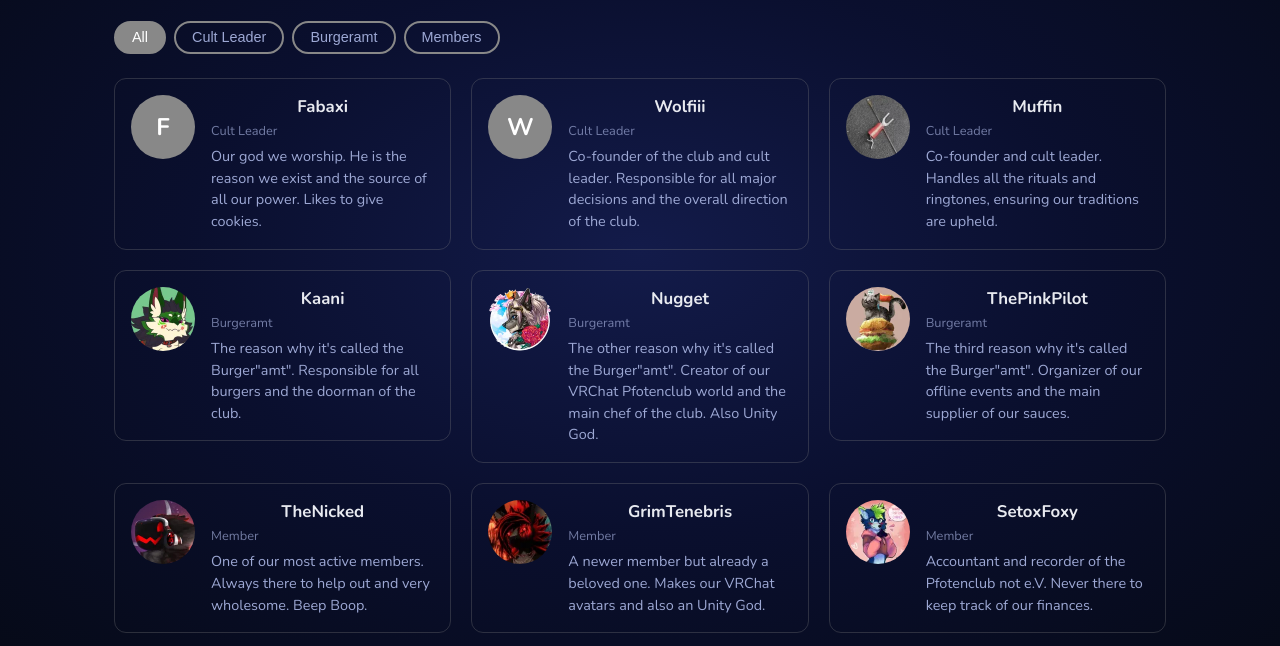
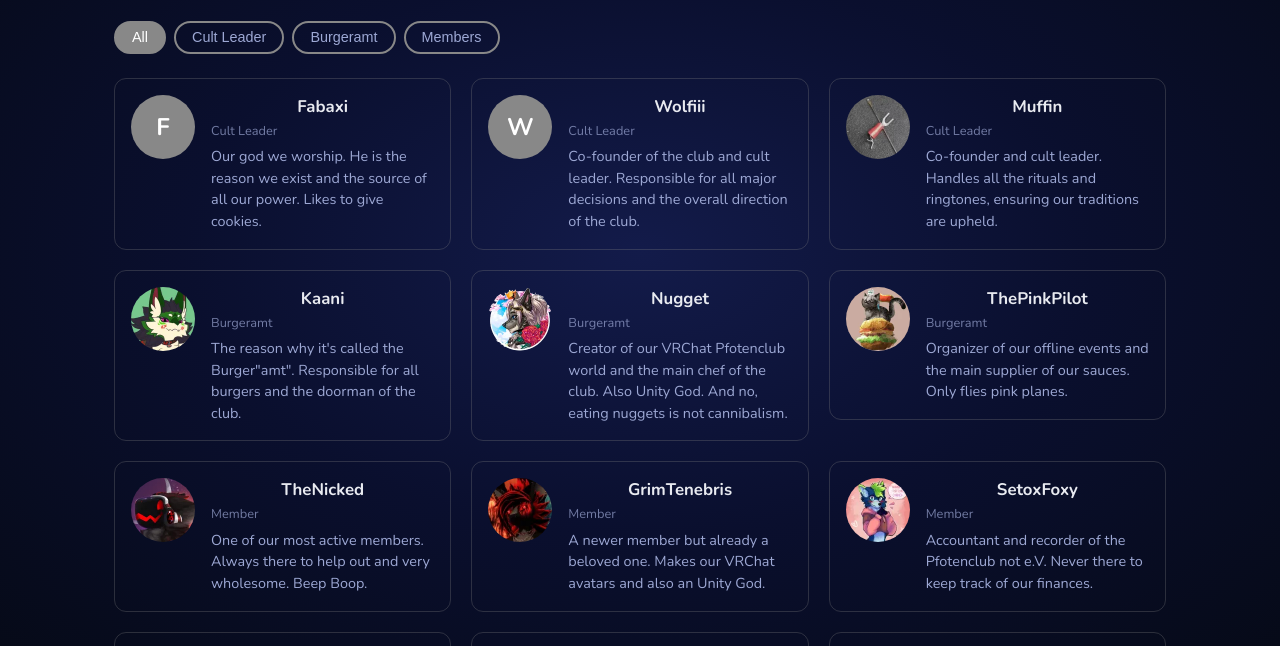
Before and after one commit to Pfotenclub/website, an Astro site: page /members in a window 1280 px wide. Shown: the part 149-795 px from the top of the page. Built offline with nearby package versions, Linux system fonts and the light colour scheme; Astro itself is replaced by a stand-in of ours.

Commit message:
Update member descriptions for Nugget and ThePinkPilot

```diff
--- a/src/pages/members.astro
+++ b/src/pages/members.astro
@@ -50,14 +50,14 @@ const members = [
     name: "Nugget",
     role: "Burgeramt",
     category: "burgeramt",
-    description: "The other reason why it's called the Burger\"amt\". Creator of our VRChat Pfotenclub world and the main chef of the club. Also Unity God.",
+    description: "Creator of our VRChat Pfotenclub world and the main chef of the club. Also Unity God. And no, eating nuggets is not cannibalism.",
     avatarFile: "nugget",
   },
   {
     name: "ThePinkPilot",
     role: "Burgeramt",
     category: "burgeramt",
-    description: "The third reason why it's called the Burger\"amt\". Organizer of our offline events and the main supplier of our sauces.",
+    description: "Organizer of our offline events and the main supplier of our sauces. Only flies pink planes.",
     avatarFile: "pinkpilot",
   },
   {
```
